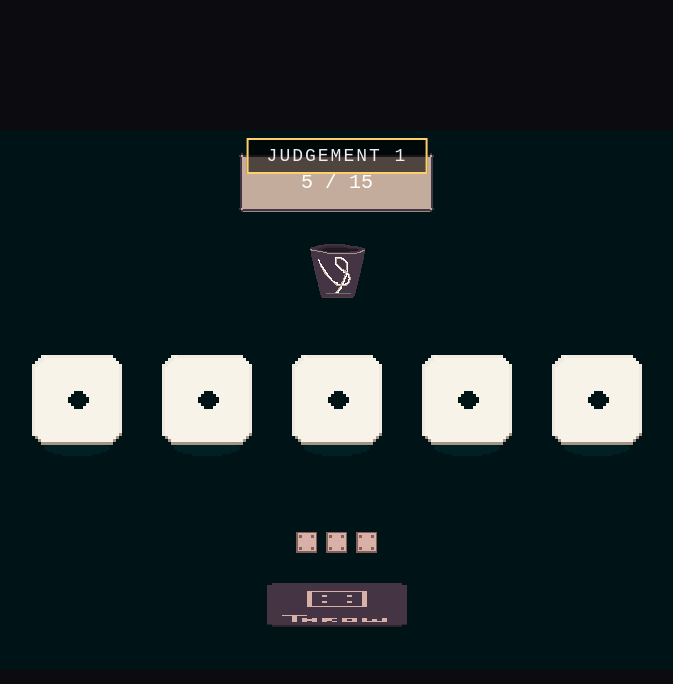
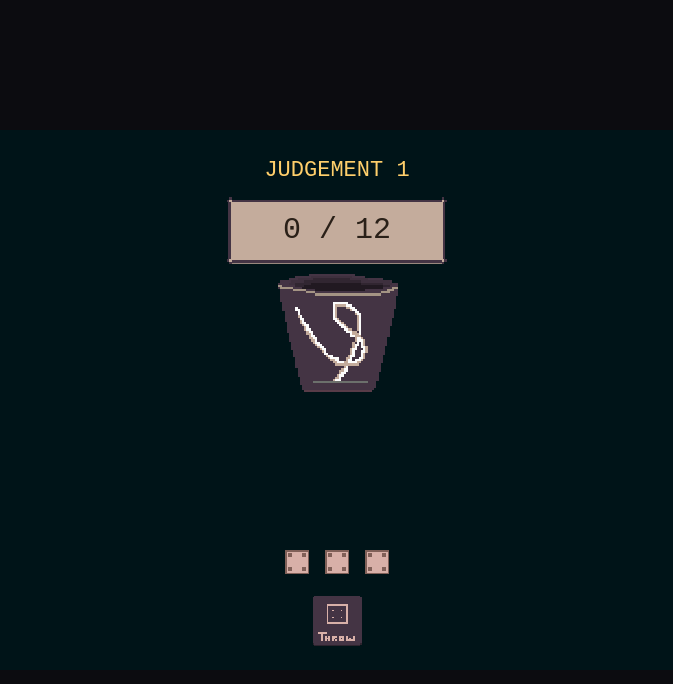
Before and after one commit to itstommurphy-ui/Dice-God, a plain HTML site: page index.html in a window 1280 px wide. Shown: the whole page, without its empty margins (303-976 px from the left). Drawn offline with Linux system fonts and the light colour scheme.

Commit message:
Fix sprite scaling: derive scale from actual file dimensions against target sizes

```diff
--- a/index.html
+++ b/index.html
@@ -11,44 +11,20 @@
     display: flex;
     align-items: center;
     justify-content: center;
-    font-family: monospace;
-    color: #eee;
-  }
-  #game-wrap {
-    position: relative;
-    width: 960px;
-    max-width: 100%;
   }
   canvas {
     display: block;
-    width: 100%;
+    width: 960px;
+    max-width: 100%;
     image-rendering: pixelated;
     image-rendering: crisp-edges;
-    background: #222;
-  }
-  /* --- TODO: Judgement banner is a placeholder. Restyle/reposition once
-     you've decided what it should actually look like/say. --- */
-  #judgement-banner {
-    position: absolute;
-    top: 8px;
-    left: 50%;
-    transform: translateX(-50%);
-    padding: 6px 18px;
-    background: rgba(0,0,0,0.6);
-    border: 2px solid #ffcf6b;
-    font-size: 18px;
-    letter-spacing: 2px;
-    text-transform: uppercase;
-    pointer-events: none;
+    cursor: default;
   }
 </style>
 </head>
 <body>
 
-<div id="game-wrap">
-  <div id="judgement-banner">Judgement 1</div>
-  <canvas id="game" width="960" height="540"></canvas>
-</div>
+<canvas id="game" width="960" height="540"></canvas>
 
 <script>
 "use strict";
@@ -58,15 +34,20 @@
 // ---------------------------------------------------------------------
 const NUM_DICE = 5;
 const CASTS_PER_JUDGEMENT = 3;
-const JUDGEMENT_TARGETS = [15, 18, 21, 24, 27]; // grows each round, loops if you go past the end
-const ROLL_ANIM_MS = 450;
-const ROLL_FRAME_MS = 90;
 
-const DIE_SLOT_SIZE = 96;   // on-screen box each die sits in
-const DIE_SPACING   = 130;  // distance between die slot centers
+// Target grows every Judgement instead of looping a fixed list
+function targetForJudgement(i) { return 12 + i * 3; }
+
+const SHAKE_MS       = 500;   // cup rattling before release
+const TUMBLE_MS      = 420;   // dice spinning in the air
+const STAGGER_MS     = 90;    // gap between each die landing
+const ROLL_FRAME_MS  = 70;
+const SETTLE_MS      = 160;   // squash/bounce after a die lands
+
+const DIE_SPACING = 132;
 
 // ---------------------------------------------------------------------
-// ASSET PATHS
+// ASSETS
 // ---------------------------------------------------------------------
 const IMG_PATHS = {
   faceOne:   "art/sprites/dice/faces/Die-One.png",
@@ -82,7 +63,6 @@ const IMG_PATHS = {
 
   outline:   "art/sprites/dice/Die-Outline.png",
   shadow:    "art/sprites/dice/Dice-Shadow.png",
-
   cup:       "art/sprites/misc/Dice-Cup.png",
 
   throwBtn:  "art/sprites/ui/throw-button.png",
@@ -95,7 +75,7 @@ const IMG_PATHS = {
 
 const SFX_PATHS = {
   cupShake:     "sfx/cup_shake.wav",
-  cupThrow:     "sfx/cup_throw.wav", // NB: assumed .wav, you listed .png by mistake
+  cupThrow:     "sfx/cup_throw.wav",
   diceLand1:    "sfx/dice_land_1.wav",
   diceLand2:    "sfx/dice_land_2.wav",
   diceLand3:    "sfx/dice_land_3.wav",
@@ -109,10 +89,6 @@ const SFX_PATHS = {
 
 const MUSIC_PATH = "music/music_loop.m4a";
 
-// ---------------------------------------------------------------------
-// LOADING (images and audio fail gracefully — missing files draw a
-// magenta placeholder box / silently skip, instead of crashing)
-// ---------------------------------------------------------------------
 const images = {};
 const sounds = {};
 let music = null;
@@ -120,103 +96,205 @@ let music = null;
 function loadImage(key, path) {
   return new Promise((resolve) => {
     const img = new Image();
-    img.onload = () => { images[key] = img; resolve(); };
+    img.onload  = () => { images[key] = img; resolve(); };
     img.onerror = () => { images[key] = null; console.warn("Missing image:", path); resolve(); };
     img.src = path;
   });
 }
 
 function loadSound(key, path) {
-  const audio = new Audio(path);
-  audio.preload = "auto";
-  audio.onerror = () => console.warn("Missing sound:", path);
-  sounds[key] = audio;
+  const a = new Audio(path);
+  a.preload = "auto";
+  a.onerror = () => console.warn("Missing sound:", path);
+  sounds[key] = a;
 }
 
-function playSfx(key) {
+function playSfx(key, volume) {
   const src = sounds[key];
-  if (!src) return;
-  // Clone so overlapping plays (e.g. rapid clicks) don't cut each other off
+  if (!src) return null;
   const clone = src.cloneNode();
+  clone.volume = volume === undefined ? 1 : volume;
   clone.play().catch(() => {});
+  return clone;
 }
 
-function pickLandSfx() {
-  const options = ["diceLand1", "diceLand2", "diceLand3"];
-  return options[Math.floor(Math.random() * options.length)];
+function randomLandSfx() {
+  return ["diceLand1", "diceLand2", "diceLand3"][Math.floor(Math.random() * 3)];
 }
 
 // ---------------------------------------------------------------------
-// GAME STATE
+// DRAWING HELPERS — everything uses native sprite size * integer scale,
+// so nothing ever stretches or distorts.
 // ---------------------------------------------------------------------
 const canvas = document.getElementById("game");
 const ctx = canvas.getContext("2d");
 ctx.imageSmoothingEnabled = false;
 
-const banner = document.getElementById("judgement-banner");
+// Target on-screen sizes (height in px). Scale is derived from each file's
+// ACTUAL dimensions, so art can be exported at any resolution and still fit.
+const FIT = {
+  die:       96,
+  cup:      140,
+  fatePanel: 72,
+  button:    56,
+  pip:       28,
+  shadow:    18
+};
 
-let dice = []; // { value, held, x, y }
+const FIT_FOR = {
+  faceOne: FIT.die, faceTwo: FIT.die, faceThree: FIT.die,
+  faceFour: FIT.die, faceFive: FIT.die, faceSix: FIT.die,
+  rollOne: FIT.die, rollTwo: FIT.die, rollThree: FIT.die,
+  outline: FIT.die,
+  shadow: FIT.shadow,
+  cup: FIT.cup,
+  fatePanel: FIT.fatePanel,
+  throwBtn: FIT.button, rerollBtn: FIT.button,
+  pipEmpty: FIT.pip, pipFull: FIT.pip
+};
+
+function spriteSize(key) {
+  const img = images[key];
+  const targetH = FIT_FOR[key] || 64;
+  if (!img) return { w: targetH, h: targetH };
+  const scale = targetH / img.naturalHeight;
+  return { w: img.naturalWidth * scale, h: targetH };
+}
+
+// Draws centered on (cx, cy), scaled to its target size, aspect preserved.
+function drawSprite(key, cx, cy, opts) {
+  const o = opts || {};
+  const img = images[key];
+  const size = spriteSize(key);
+  const w = size.w * (o.scaleX === undefined ? 1 : o.scaleX);
+  const h = size.h * (o.scaleY === undefined ? 1 : o.scaleY);
+  const x = Math.round(cx - w / 2);
+  const y = Math.round(cy - h / 2);
+
+  if (o.alpha !== undefined) { ctx.save(); ctx.globalAlpha = o.alpha; }
+
+  if (img) {
+    ctx.drawImage(img, x, y, Math.round(w), Math.round(h));
+  } else {
+    ctx.fillStyle = "#c800c8";
+    ctx.fillRect(x, y, Math.round(w), Math.round(h));
+    ctx.strokeStyle = "#fff";
+    ctx.strokeRect(x, y, Math.round(w), Math.round(h));
+  }
+
+  if (o.alpha !== undefined) ctx.restore();
+}
+
+function drawBackground() {
+  const img = images.background;
+  if (!img) { ctx.fillStyle = "#0d1f22"; ctx.fillRect(0, 0, canvas.width, canvas.height); return; }
+  // Cover the canvas without distorting aspect ratio
+  const scale = Math.max(canvas.width / img.naturalWidth, canvas.height / img.naturalHeight);
+  const w = img.naturalWidth * scale, h = img.naturalHeight * scale;
+  ctx.drawImage(img, Math.round((canvas.width - w) / 2), Math.round((canvas.height - h) / 2),
+                Math.round(w), Math.round(h));
+}
+
+function text(str, x, y, size, colour, align) {
+  ctx.fillStyle = colour || "#f4ecd8";
+  ctx.font = size + "px monospace";
+  ctx.textAlign = align || "center";
+  ctx.textBaseline = "middle";
+  ctx.fillText(str, x, y);
+}
+
+// ---------------------------------------------------------------------
+// LAYOUT
+// ---------------------------------------------------------------------
+const LAYOUT = {
+  judgementY: 40,
+  fateY:      100,
+  cupY:       205,
+  diceY:      340,
+  pipsY:      432,
+  buttonY:    490
+};
+
+// ---------------------------------------------------------------------
+// STATE
+// ---------------------------------------------------------------------
+const PHASE = { READY: "ready", SHAKING: "shaking", TUMBLING: "tumbling", RESOLVED: "resolved", OUTCOME: "outcome" };
+
+let dice = [];
 let judgementIndex = 0;
 let castsRemaining = CASTS_PER_JUDGEMENT;
 let hasThrownThisRound = false;
-let isAnimating = false;
-let animStartTime = 0;
+let phase = PHASE.READY;
+let phaseStart = 0;
+let outcomeText = "";
+let outcomeColour = "#f4ecd8";
+let hoveredDie = -1;
+let hoveringButton = false;
+let shakeSfxHandle = null;
 
-function initDiceRow() {
+function initDice() {
   dice = [];
   const totalWidth = (NUM_DICE - 1) * DIE_SPACING;
   const startX = canvas.width / 2 - totalWidth / 2;
-  const y = canvas.height / 2;
   for (let i = 0; i < NUM_DICE; i++) {
     dice.push({
       value: 1,
       held: false,
+      revealed: false,   // false = still in the cup / mid-air
       x: startX + i * DIE_SPACING,
-      y: y
+      landAt: 0,         // timestamp this die settles
+      pending: 1
     });
   }
 }
 
-function currentTarget() {
-  return JUDGEMENT_TARGETS[judgementIndex % JUDGEMENT_TARGETS.length];
+const currentTarget = () => targetForJudgement(judgementIndex);
+const currentSum = () => dice.reduce((s, d) => s + (d.revealed ? d.value : 0), 0);
+const canThrow = () => (phase === PHASE.READY || phase === PHASE.RESOLVED) && castsRemaining > 0;
+
+// ---------------------------------------------------------------------
+// THROW SEQUENCE
+// ---------------------------------------------------------------------
+function startThrow() {
+  if (!canThrow()) return;
+
+  const isReroll = hasThrownThisRound;
+  playSfx("uiClick");
+  if (isReroll) playSfx("rerollWhoosh");
+
+  phase = PHASE.SHAKING;
+  phaseStart = performance.now();
+  shakeSfxHandle = playSfx("cupShake");
+
+  // Unheld dice go back in the cup
+  dice.forEach(d => { if (!d.held) d.revealed = false; });
+
+  setTimeout(releaseDice, SHAKE_MS);
 }
 
-function currentSum() {
-  return dice.reduce((sum, d) => sum + d.value, 0);
-}
+function releaseDice() {
+  if (shakeSfxHandle) { try { shakeSfxHandle.pause(); } catch (e) {} shakeSfxHandle = null; }
+  playSfx("cupThrow");
 
-// ---------------------------------------------------------------------
-// ROLL / RESOLVE
-// ---------------------------------------------------------------------
-function startThrow() {
-  if (isAnimating || castsRemaining <= 0) return;
+  phase = PHASE.TUMBLING;
+  phaseStart = performance.now();
 
-  playSfx("cupShake");
+  // Roll results decided now; the animation is just the reveal
+  let stagger = 0;
+  dice.forEach(d => {
+    if (d.held) return;
+    d.pending = 1 + Math.floor(Math.random() * 6);
+    d.landAt = phaseStart + TUMBLE_MS + stagger;
+    stagger += STAGGER_MS;
+  });
 
-  setTimeout(() => {
-    playSfx("cupThrow");
-    isAnimating = true;
-    animStartTime = performance.now();
-
-    // Decide final values now; animation just delays reveal
-    dice.forEach(d => {
-      if (!d.held) d.pendingValue = 1 + Math.floor(Math.random() * 6);
-    });
-
-    setTimeout(resolveThrow, ROLL_ANIM_MS);
-  }, 350);
+  const lastLand = TUMBLE_MS + Math.max(0, stagger - STAGGER_MS);
+  setTimeout(resolveThrow, lastLand + 120);
 }
 
 function resolveThrow() {
-  dice.forEach(d => {
-    if (!d.held && d.pendingValue) d.value = d.pendingValue;
-  });
-  isAnimating = false;
-  hasThrownThisRound = true;
+  phase = PHASE.RESOLVED;
   castsRemaining--;
-
-  playSfx(pickLandSfx());
-
   checkOutcome();
 }
 
@@ -225,49 +303,89 @@ function checkOutcome() {
   const target = currentTarget();
 
   if (sum >= target) {
+    phase = PHASE.OUTCOME;
+    outcomeText = "FATE FULFILLED";
+    outcomeColour = "#9ae6a0";
     playSfx("fateSuccess");
-    setTimeout(advanceJudgement, 700);
+    setTimeout(advanceJudgement, 1200);
   } else if (castsRemaining <= 0) {
+    phase = PHASE.OUTCOME;
+    outcomeText = "FATE DENIED";
+    outcomeColour = "#e88b8b";
     playSfx("fateFail");
-    setTimeout(advanceJudgement, 700); // TODO: decide fail behaviour (retry vs game over)
+    // Failing retries the SAME Judgement rather than advancing it.
+    // TODO: decide real fail behaviour — lives? run ends? for now, retry.
+    setTimeout(retryJudgement, 1200);
   }
 }
 
-// TODO placeholder: replace with real Judgement progression / banner design
-// once you've seen this running and know what info it should actually show.
+function resetRound() {
+  castsRemaining = CASTS_PER_JUDGEMENT;
+  hasThrownThisRound = false;
+  outcomeText = "";
+  dice.forEach(d => { d.held = false; d.revealed = false; });
+  phase = PHASE.READY;
+}
+
 function advanceJudgement() {
   playSfx("judgementAdv");
   judgementIndex++;
-  castsRemaining = CASTS_PER_JUDGEMENT;
-  hasThrownThisRound = false;
-  dice.forEach(d => { d.held = false; });
-  banner.textContent = "Judgement " + (judgementIndex + 1);
+  resetRound();
+}
+
+function retryJudgement() {
+  resetRound();
 }
 
 // ---------------------------------------------------------------------
 // INPUT
 // ---------------------------------------------------------------------
+function canvasPos(e) {
+  const r = canvas.getBoundingClientRect();
+  return {
+    x: (e.clientX - r.left) * (canvas.width / r.width),
+    y: (e.clientY - r.top) * (canvas.height / r.height)
+  };
+}
+
+function buttonRect() {
+  const key = hasThrownThisRound ? "rerollBtn" : "throwBtn";
+  const size = spriteSize(key);
+  return { x: canvas.width / 2 - size.w / 2, y: LAYOUT.buttonY - size.h / 2, w: size.w, h: size.h };
+}
+
+function dieRect(d) {
+  const size = spriteSize("faceOne");
+  const y = LAYOUT.diceY - (d.held ? 10 : 0);
+  return { x: d.x - size.w / 2, y: y - size.h / 2, w: size.w, h: size.h };
+}
+
+function hit(p, r) { return p.x > r.x && p.x < r.x + r.w && p.y > r.y && p.y < r.y + r.h; }
+
+const diceInteractive = () => (phase === PHASE.RESOLVED) && hasThrownThisRound;
+
+canvas.addEventListener("mousemove", (e) => {
+  const p = canvasPos(e);
+  hoveringButton = canThrow() && hit(p, buttonRect());
+  hoveredDie = -1;
+  if (diceInteractive()) {
+    dice.forEach((d, i) => { if (d.revealed && hit(p, dieRect(d))) hoveredDie = i; });
+  }
+  canvas.style.cursor = (hoveringButton || hoveredDie >= 0) ? "pointer" : "default";
+});
+
 canvas.addEventListener("click", (e) => {
-  const rect = canvas.getBoundingClientRect();
-  const scaleX = canvas.width / rect.width;
-  const scaleY = canvas.height / rect.height;
-  const mx = (e.clientX - rect.left) * scaleX;
-  const my = (e.clientY - rect.top) * scaleY;
+  const p = canvasPos(e);
 
-  // Throw / Reroll button
-  const btn = getButtonBounds();
-  if (pointInRect(mx, my, btn)) {
-    playSfx("uiClick");
-    if (hasThrownThisRound && !isAnimating) playSfx("rerollWhoosh");
+  if (canThrow() && hit(p, buttonRect())) {
+    hasThrownThisRound = true;
     startThrow();
     return;
   }
 
-  // Dice (toggle hold) — only after first throw this round, not mid-animation
-  if (!hasThrownThisRound || isAnimating) return;
+  if (!diceInteractive()) return;
   for (const d of dice) {
-    const half = DIE_SLOT_SIZE / 2;
-    if (mx > d.x - half && mx < d.x + half && my > d.y - half && my < d.y + half) {
+    if (d.revealed && hit(p, dieRect(d))) {
       d.held = !d.held;
       playSfx("holdToggle");
       break;
@@ -275,104 +393,125 @@ canvas.addEventListener("click", (e) => {
   }
 });
 
-function pointInRect(x, y, r) {
-  return x > r.x && x < r.x + r.w && y > r.y && y < r.y + r.h;
-}
-
-function getButtonBounds() {
-  const w = 160, h = 48;
-  return { x: canvas.width / 2 - w / 2, y: canvas.height - 90, w, h };
-}
-
 // ---------------------------------------------------------------------
 // RENDER
 // ---------------------------------------------------------------------
+const FACE_KEYS = ["faceOne","faceTwo","faceThree","faceFour","faceFive","faceSix"];
+const ROLL_KEYS = ["rollOne","rollTwo","rollThree"];
+
 function draw() {
+  const now = performance.now();
   ctx.clearRect(0, 0, canvas.width, canvas.height);
+  drawBackground();
 
-  drawImageOrPlaceholder("background", 0, 0, canvas.width, canvas.height);
+  // --- Judgement title (drawn in-canvas so it can't overlap the panel) ---
+  // TODO: swap this text for the judgement banner sprite when you make one.
+  text("JUDGEMENT " + (judgementIndex + 1), canvas.width / 2, LAYOUT.judgementY, 22, "#ffcf6b");
 
-  // Fate panel + text
-  drawImageOrPlaceholder("fatePanel", canvas.width / 2 - 100, 20, 200, 64);
-  ctx.fillStyle = "#fff";
-  ctx.font = "20px monospace";
-  ctx.textAlign = "center";
-  ctx.fillText(currentSum() + " / " + currentTarget(), canvas.width / 2, 58);
+  // --- Fate panel ---
+  drawSprite("fatePanel", canvas.width / 2, LAYOUT.fateY);
+  const sum = currentSum(), target = currentTarget();
+  const reached = sum >= target;
+  text(sum + " / " + target, canvas.width / 2, LAYOUT.fateY, 30, reached ? "#9ae6a0" : "#2a2018");
 
-  // Cup, decorative
-  drawImageOrPlaceholder("cup", canvas.width / 2 - 32, canvas.height / 2 - 160, 64, 64);
+  // --- Cup (wiggles while shaking, no extra art needed) ---
+  let cupX = canvas.width / 2, cupY = LAYOUT.cupY;
+  if (phase === PHASE.SHAKING) {
+    const t = now - phaseStart;
+    cupX += Math.sin(t / 32) * 9;
+    cupY += Math.sin(t / 19) * 5;
+  } else if (phase === PHASE.TUMBLING && now - phaseStart < 160) {
+    cupY -= 10; // little kick on release
+  }
+  drawSprite("cup", cupX, cupY);
 
-  // Dice
-  const now = performance.now();
-  const rollFrames = ["rollOne", "rollTwo", "rollThree"];
-  dice.forEach(d => {
-    const half = DIE_SLOT_SIZE / 2;
-    drawImageOrPlaceholder("shadow", d.x - half, d.y + half - 12, DIE_SLOT_SIZE, 24);
+  // --- Dice ---
+  dice.forEach((d, i) => {
+    // Reveal staggered landings
+    if (phase === PHASE.TUMBLING && !d.held && !d.revealed && now >= d.landAt) {
+      d.value = d.pending;
+      d.revealed = true;
+      playSfx(randomLandSfx(), 0.9);
+    }
 
-    let key;
-    if (isAnimating && !d.held) {
-      const frame = Math.floor((now - animStartTime) / ROLL_FRAME_MS) % rollFrames.length;
-      key = rollFrames[frame];
-    } else {
-      key = ["faceOne","faceTwo","faceThree","faceFour","faceFive","faceSix"][d.value - 1];
+    const inAir = (phase === PHASE.SHAKING || phase === PHASE.TUMBLING) && !d.held && !d.revealed;
+    if (!d.revealed && !inAir) return; // still in the cup, draw nothing
+
+    const y = LAYOUT.diceY - (d.held ? 10 : 0);
+
+    if (inAir) {
+      // Tumbling above the table, falling toward the slot
+      const timeLeft = Math.max(0, d.landAt - now);
+      const lift = Math.min(120, timeLeft * 0.55);
+      const frame = Math.floor(now / ROLL_FRAME_MS + i) % ROLL_KEYS.length;
+      drawSprite("shadow", d.x, y + FIT.die / 2 - 4, { alpha: 0.25 });
+      drawSprite(ROLL_KEYS[frame], d.x, y - lift);
+      return;
     }
-    drawImageOrPlaceholder(key, d.x - half, d.y - half, DIE_SLOT_SIZE, DIE_SLOT_SIZE);
+
+    // Settle squash right after landing
+    let sx = 1, sy = 1;
+    const since = now - d.landAt;
+    if (d.revealed && since >= 0 && since < SETTLE_MS) {
+      const k = 1 - since / SETTLE_MS;
+      sx = 1 + 0.16 * k;
+      sy = 1 - 0.16 * k;
+    }
+
+    drawSprite("shadow", d.x, y + FIT.die / 2 - 4, { alpha: d.held ? 0.7 : 0.45 });
+    drawSprite(FACE_KEYS[d.value - 1], d.x, y, { scaleX: sx, scaleY: sy });
 
     if (d.held) {
-      drawImageOrPlaceholder("outline", d.x - half, d.y - half, DIE_SLOT_SIZE, DIE_SLOT_SIZE);
+      drawSprite("outline", d.x, y);
+    } else if (hoveredDie === i) {
+      drawSprite("outline", d.x, y, { alpha: 0.45 });
     }
   });
 
-  // Cast pips
-  const pipSize = 24, pipGap = 6;
-  const pipsTotalWidth = CASTS_PER_JUDGEMENT * pipSize + (CASTS_PER_JUDGEMENT - 1) * pipGap;
-  let px = canvas.width / 2 - pipsTotalWidth / 2;
-  const py = canvas.height - 140;
+  // --- Cast pips ---
+  const pipSize = spriteSize("pipEmpty");
+  const gap = 12;
+  const totalW = CASTS_PER_JUDGEMENT * pipSize.w + (CASTS_PER_JUDGEMENT - 1) * gap;
+  let px = canvas.width / 2 - totalW / 2 + pipSize.w / 2;
   for (let i = 0; i < CASTS_PER_JUDGEMENT; i++) {
-    const key = i < castsRemaining ? "pipFull" : "pipEmpty";
-    drawImageOrPlaceholder(key, px, py, pipSize, pipSize);
-    px += pipSize + pipGap;
+    drawSprite(i < castsRemaining ? "pipFull" : "pipEmpty", px, LAYOUT.pipsY);
+    px += pipSize.w + gap;
   }
 
-  // Throw / Reroll button
-  const btn = getButtonBounds();
-  const btnKey = hasThrownThisRound ? "rerollBtn" : "throwBtn";
-  drawImageOrPlaceholder(btnKey, btn.x, btn.y, btn.w, btn.h);
+  // --- Button ---
+  if (phase === PHASE.OUTCOME) {
+    text(outcomeText, canvas.width / 2, LAYOUT.buttonY, 30, outcomeColour);
+  } else {
+    const key = hasThrownThisRound ? "rerollBtn" : "throwBtn";
+    const enabled = canThrow();
+    drawSprite(key, canvas.width / 2, LAYOUT.buttonY - (hoveringButton ? 3 : 0),
+               { alpha: enabled ? 1 : 0.4 });
+  }
 
   requestAnimationFrame(draw);
-}
-
-function drawImageOrPlaceholder(key, x, y, w, h) {
-  const img = images[key];
-  if (img) {
-    ctx.drawImage(img, x, y, w, h);
-  } else {
-    ctx.fillStyle = "#c800c8";
-    ctx.fillRect(x, y, w, h);
-    ctx.strokeStyle = "#fff";
-    ctx.strokeRect(x, y, w, h);
-  }
 }
 
 // ---------------------------------------------------------------------
 // BOOT
 // ---------------------------------------------------------------------
 async function boot() {
-  const imgLoads = Object.entries(IMG_PATHS).map(([k, p]) => loadImage(k, p));
+  await Promise.all(Object.entries(IMG_PATHS).map(([k, p]) => loadImage(k, p)));
   Object.entries(SFX_PATHS).forEach(([k, p]) => loadSound(k, p));
 
   music = new Audio(MUSIC_PATH);
   music.loop = true;
-  music.volume = 0.5;
+  music.volume = 0.4;
 
-  await Promise.all(imgLoads);
+  // Debug: logs the real dimensions of every loaded sprite. Handy if
+  // something looks the wrong size — check this against FIT above.
+  console.table(Object.keys(IMG_PATHS).map(k => ({
+    sprite: k,
+    file: images[k] ? images[k].naturalWidth + "x" + images[k].naturalHeight : "MISSING",
+    drawnAt: images[k] ? Math.round(spriteSize(k).w) + "x" + Math.round(spriteSize(k).h) : "-"
+  })));
 
-  initDiceRow();
-  banner.textContent = "Judgement " + (judgementIndex + 1);
-
-  // Browsers block autoplay until a user gesture — start music on first click
+  initDice();
   document.addEventListener("click", () => { music.play().catch(() => {}); }, { once: true });
-
   requestAnimationFrame(draw);
 }
 
```
